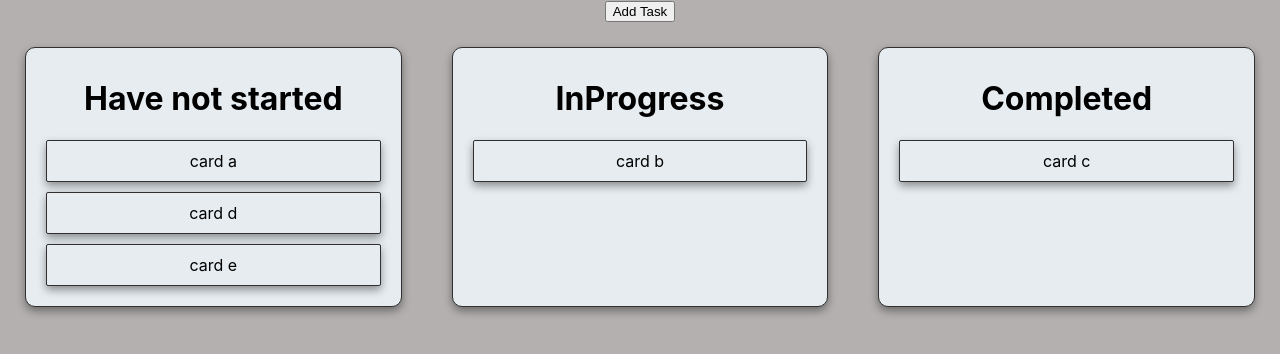
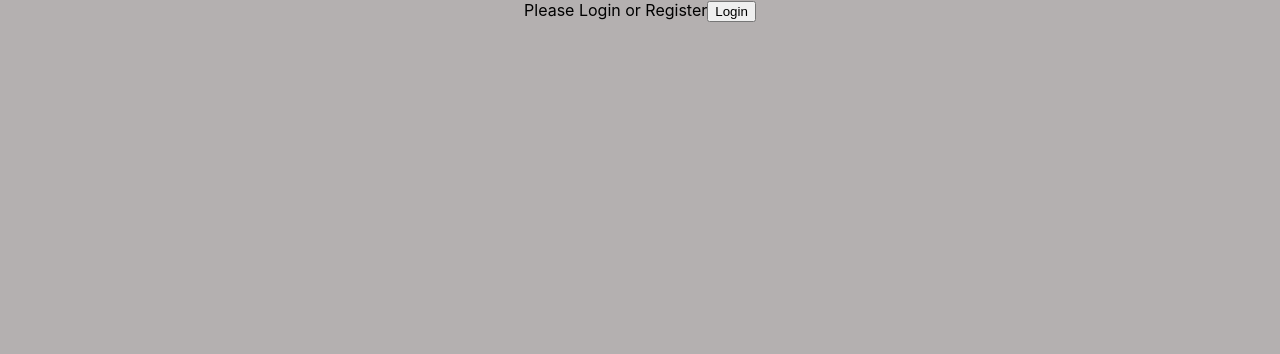
Before and after one commit to tdnicola/kanban-react, a React (Create React App) app: page / in a window 1280 px wide. Shown: the top 354 px of the page. Built offline with nearby package versions, Linux system fonts and the light colour scheme.

Commit message:
added login view. added comments to code as well.

```diff
--- a/src/App.js
+++ b/src/App.js
@@ -1,6 +1,8 @@
-import React, { useState, useRef } from 'react';
-import Column from './Column'
-import NewTask from './NewTask'
+import React, { useState } from 'react';
+import Column from './components/Column'
+import NewTask from './components/NewTask'
+import LoginView from './components/LoginView'
+
 import './App.css';
 
 function App() {
@@ -29,16 +31,23 @@ function App() {
         },
       ]
     )
-    const [addNew, setAddNew] = useState(false)
+
+    const [loginView, setLoginView] = useState(false)
+    const [addNewTaskModal, setaddNewTaskModal] = useState(false)
     const [input, setInput] = useState('')
-
 
 
     const toggleModalAddClick = (e) => {
       e.preventDefault()
-      setAddNew(!addNew)
+      setaddNewTaskModal(!addNewTaskModal)
     }
 
+    const toggleLogin = (e) => {
+      e.preventDefault()
+      setLoginView(!loginView)
+    }
+
+    //starting to drag the task
     const onDragStart = (e, id, cardIndex, columnIndex) => {
       // console.log('dragstart', id, "card index:" + cardIndex)
       e.dataTransfer.setData('id', id)
@@ -52,9 +61,12 @@ function App() {
       e.preventDefault()
     }
 
+    //setting input state through NewTask.js to go through createNewTask below
     const onChange = (e) => {
       setInput(e.currentTarget.value);
   }
+
+    // inputting new task, takes onChange above
     const createNewTask = (e) => {
       e.preventDefault()
 
@@ -66,7 +78,8 @@ function App() {
       toggleModalAddClick(e)
     }
 
-    const onDrop = (e, column, endingColumnIndex) => {
+    //Dropping the draggable task to a different column pushing/splicing task
+    const onDrop = (e, columnName, endingColumnIndex) => {
       let id = e.dataTransfer.getData('id');
       let cardIndex = e.dataTransfer.getData('cardIndex')
       let startingColumnIndex = e.dataTransfer.getData('startingColumnIndex')
@@ -88,15 +101,24 @@ function App() {
       ])
 
       //columnIndex is the column it's dropped on
-      // console.log(id, column, "endingcolumnIndex:" + endingColumnIndex, 'startingColumn:' + startingColumnIndex, "cardIndex:" + cardIndex)
+      console.log(id, columnName, "endingcolumnIndex:" + endingColumnIndex, 'startingColumn:' + startingColumnIndex, "cardIndex:" + cardIndex)
     }
 
   return (
     <div className="App">
+      {!loginView && (
+              <LoginView
+              loginView={loginView}
+              toggleLogin={toggleLogin}
+            />
+      )}
+
+      {loginView && (
+        <div className='loggedIn'>
               <NewTask
                 toggleModalAddClick={toggleModalAddClick}
-        addNew={addNew}
-        setAddNew={setAddNew}
+                addNewTaskModal={addNewTaskModal}
+                setaddNewTaskModal={setaddNewTaskModal}
                 createNewTask={createNewTask}
                 onChange={onChange}
               />
@@ -114,6 +136,9 @@ function App() {
                 }
               </div>
         </div>
+
+        )}
+    </div>
   );
 }
 
--- /dev/null
+++ b/src/components/LoginView.js
@@ -0,0 +1,14 @@
+import React from 'react';
+
+export default ({
+    loginView,
+    toggleLogin
+}) => (
+
+    <div className='loginView'>
+
+            Please Login or Register
+            <button onClick={e => toggleLogin(e)}>Login</button>
+
+    </div>
+)
--- a/src/NewTask.js
+++ b/src/components/NewTask.js
@@ -1,13 +1,8 @@
-import React, { useState, } from 'react';
-import Column from './Column'
-import './App.css';
-
-
+import React from 'react';
 
 export default ({
     toggleModalAddClick,
-    addNew,
-    setAddNew,
+    addNewTaskModal,
     createNewTask,
     onChange
 }) => (
@@ -18,11 +13,11 @@ export default ({
         </button>
         <div className="newTasks">
 
-            {addNew && (
+            {addNewTaskModal && (
                 <div className='modal'>
                     <div className='modal-main'>
                         testing
-                        <input onChange={onChange}placeholder='New Task'></input>
+                        <input onChange={onChange} placeholder='New Task'></input>
                         <button onClick={e => createNewTask(e)}>Add New Task</button>
                         <button onClick={e => toggleModalAddClick(e)}>Close</button>
 
```
Also changed, not shown: src/components/Card.js (renamed from src/Card.js), src/components/Column.js (renamed from src/Column.js). Lines whose indentation alone changed are shown as unchanged.
